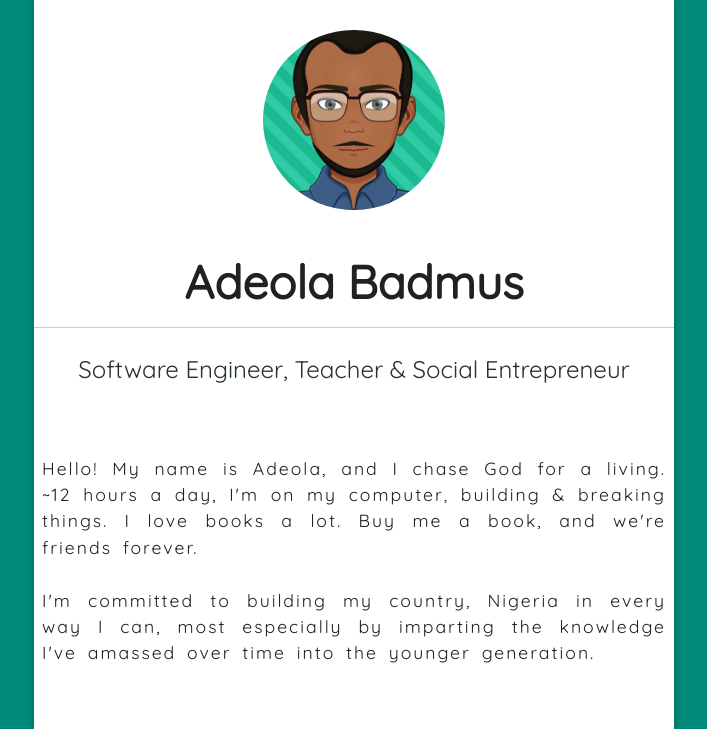
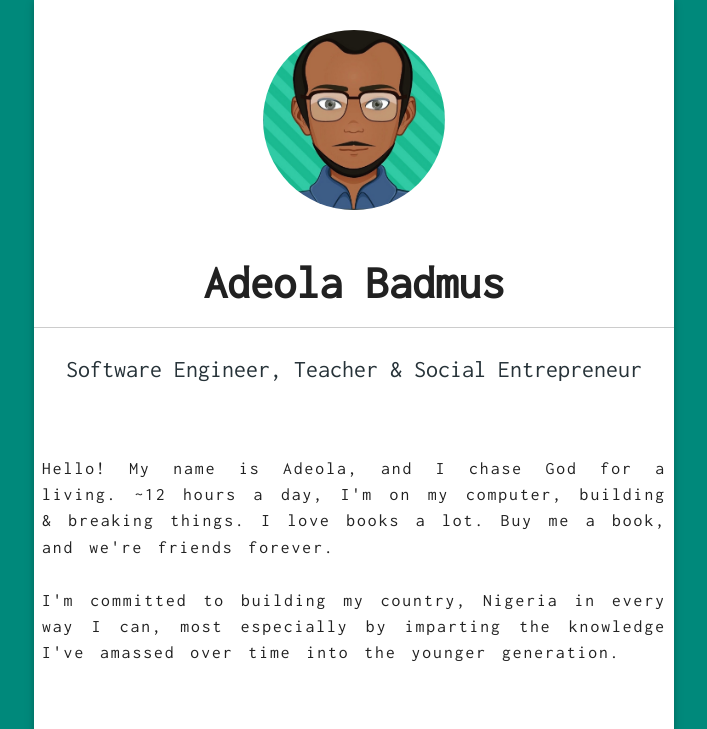
Before and after one commit to adeolabadmus/adeolabadmus.com, a website: page index.html in a window 1280 px wide. Shown: the top 729 px of the page, without its empty margins (286-993 px from the left). Drawn offline with Linux system fonts and the light colour scheme.

Commit message:
Change font to Inconsolata

```diff
--- a/assets/css/main.css
+++ b/assets/css/main.css
@@ -62,7 +62,7 @@ body{
     width: 100%;
     text-align: center;
     background-color: #00897B;
-    font-family: 'Quicksand', sans-serif;
+    font-family: 'Inconsolata', sans-serif;
 }
 
 .ab-content{
--- a/index.html
+++ b/index.html
@@ -8,7 +8,7 @@
         <meta name="author" content="Adeola Badmus">
         <meta name="viewport" content="width=device-width, initial-scale=1">
 
-        <link href="https://fonts.googleapis.com/css?family=Quicksand" rel="stylesheet">
+        <link href="https://fonts.googleapis.com/css?family=Inconsolata" rel="stylesheet">
         <link rel="stylesheet" href="assets/css/main.css">
 
         <link rel="apple-touch-icon" sizes="180x180" href="assets/images/favicons/apple-touch-icon.png">
```
